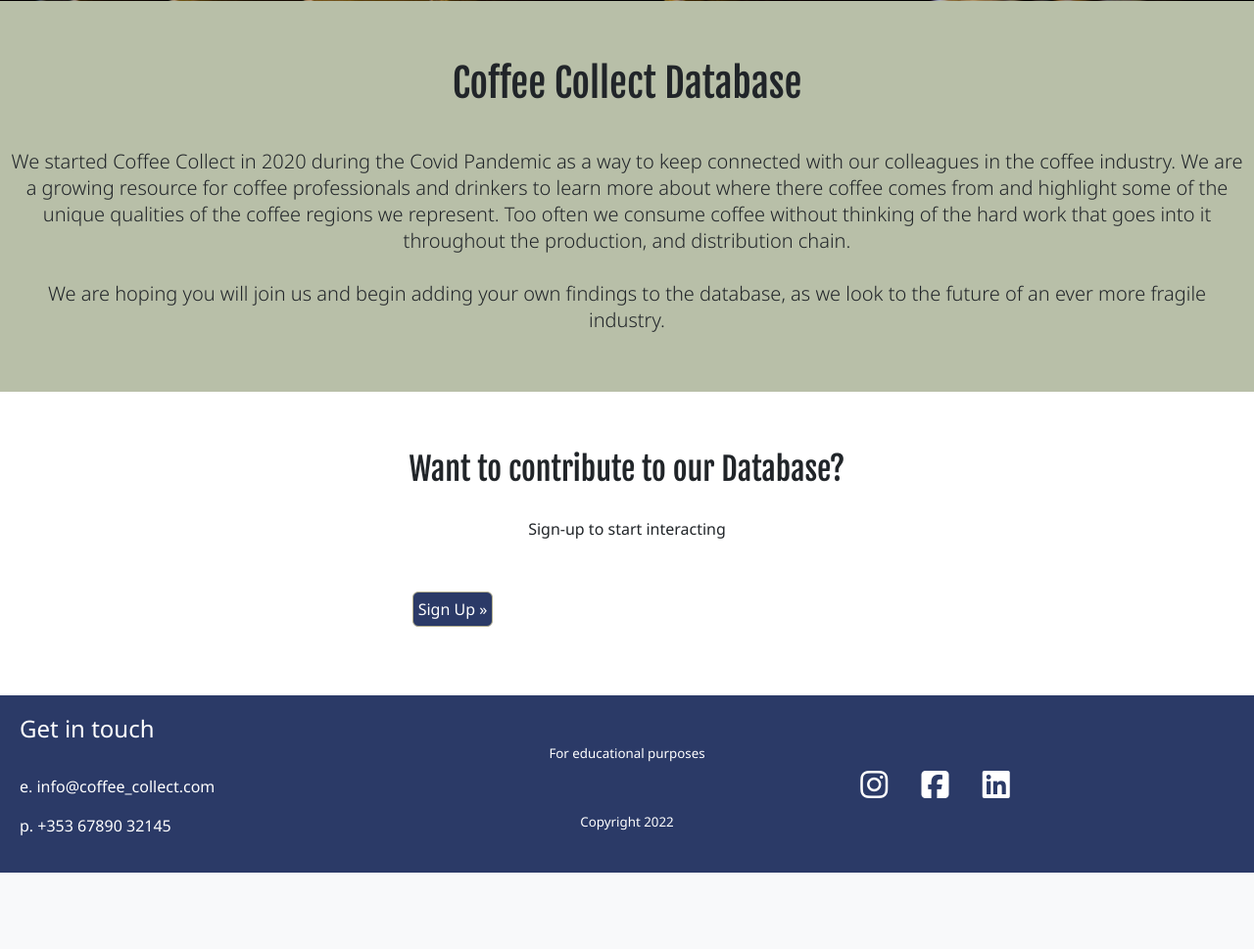
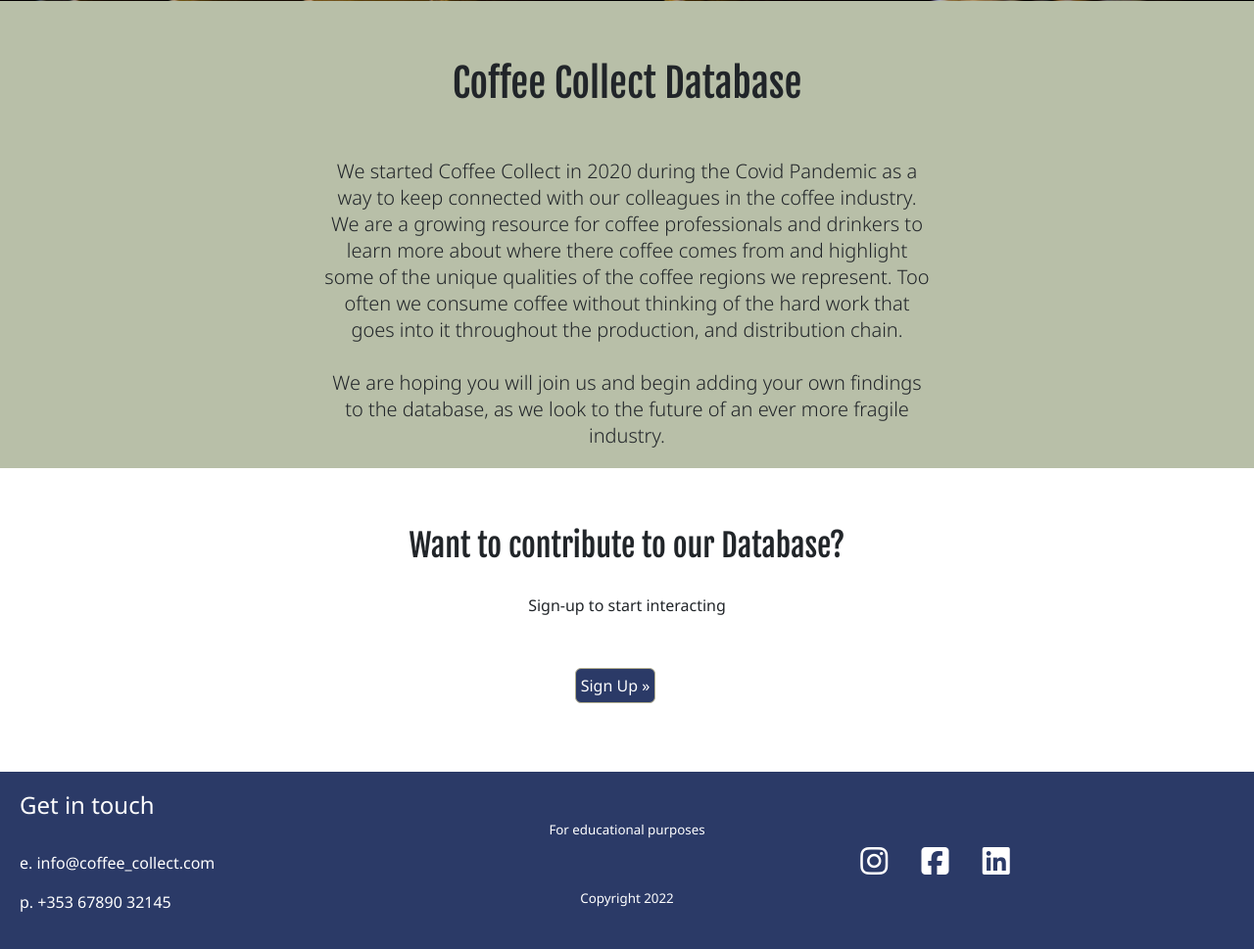
Before and after one commit to Code-Institute-Submissions/kreilly86-coffee_collect_NovResub, a Django app: page /join/ in a window 1280 px wide. Shown: the part 995-1964 px from the top of the page at 98% size. Before the commit the page ends 1886 px from the top, so only its background shows below. Run offline with Django 3.2, Linux system fonts and the light colour scheme; some libraries are stand-ins or nearby versions.

Commit message:
Add formating to sign-in and login-in forms

```diff
--- a/coffee_beans/models.py
+++ b/coffee_beans/models.py
@@ -8,7 +8,7 @@ STATUS = ((0, "Draft")), ((1, "Published"))
 
 
 class Index(View):
-    template = 'coffees.html'
+    template = 'index.html'
 
     def get(self, request):
         return render(request, self.template)
--- a/coffee_beans/urls.py
+++ b/coffee_beans/urls.py
@@ -2,7 +2,7 @@ from . import views
 from django.urls import path
 
 urlpatterns = [
-    path('coffees/', views.PostDetail.as_view(), name='coffee'),
+    path('coffees/', views.PostList.as_view(), name='coffee'),
     path('', views.home, name='home'),
     path('about/', views.about, name='about'),
     path('join/', views.join, name='join'),
--- a/coffee_beans/views.py
+++ b/coffee_beans/views.py
@@ -1,6 +1,13 @@
 from django.shortcuts import render, get_object_or_404
 from django.views import generic, View
 from django.http import HttpResponseRedirect
+from .models import Post
+
+
+class PostList(generic.ListView):
+    model = Post
+    queryset = Post.objects.filter(status=1.)
+    template_name = "coffees.html"
 
 
 def home(request):
@@ -13,6 +20,7 @@ def about(request):
 
 def join(request):
     return render(request, 'join.html')
+
 
 def coffees(request):
     return render(request, 'coffees.html')
--- a/static/css/style.css
+++ b/static/css/style.css
@@ -259,6 +259,17 @@ h2 {
     padding-top: 20px;
     margin: 0 auto;
     max-width: 50%;
+}
+
+.join-info {
+    padding-bottom: 20px;
+    padding-top: 20px;
+    margin: 0 auto;
+    max-width: 50%;
+    display: flex;
+}
+
+.join-form li {
     list-style: none;
 }
 
@@ -268,6 +279,8 @@ h2 {
     border-color: #B3AF8F;
     color: white;
     padding: 5px;
+    margin: 0 auto;
+    justify-content: center;
 }
 
 .join-button:hover {
--- a/templates/join.html
+++ b/templates/join.html
@@ -44,7 +44,7 @@
 <section class="container-fluid">
   <div class="row">
     <div class="col-md-8 mt-3 offset-md-2">
-        <form class="join-form signup" id="signup_form" method="post" action="{% url 'account_signup' %}">
+        <form class="join-info signup" id="signup_form" method="post" action="{% url 'account_signup' %}">
             {% csrf_token %}
             {{ form.as_p }}
             {% if redirect_field_value %}
```
